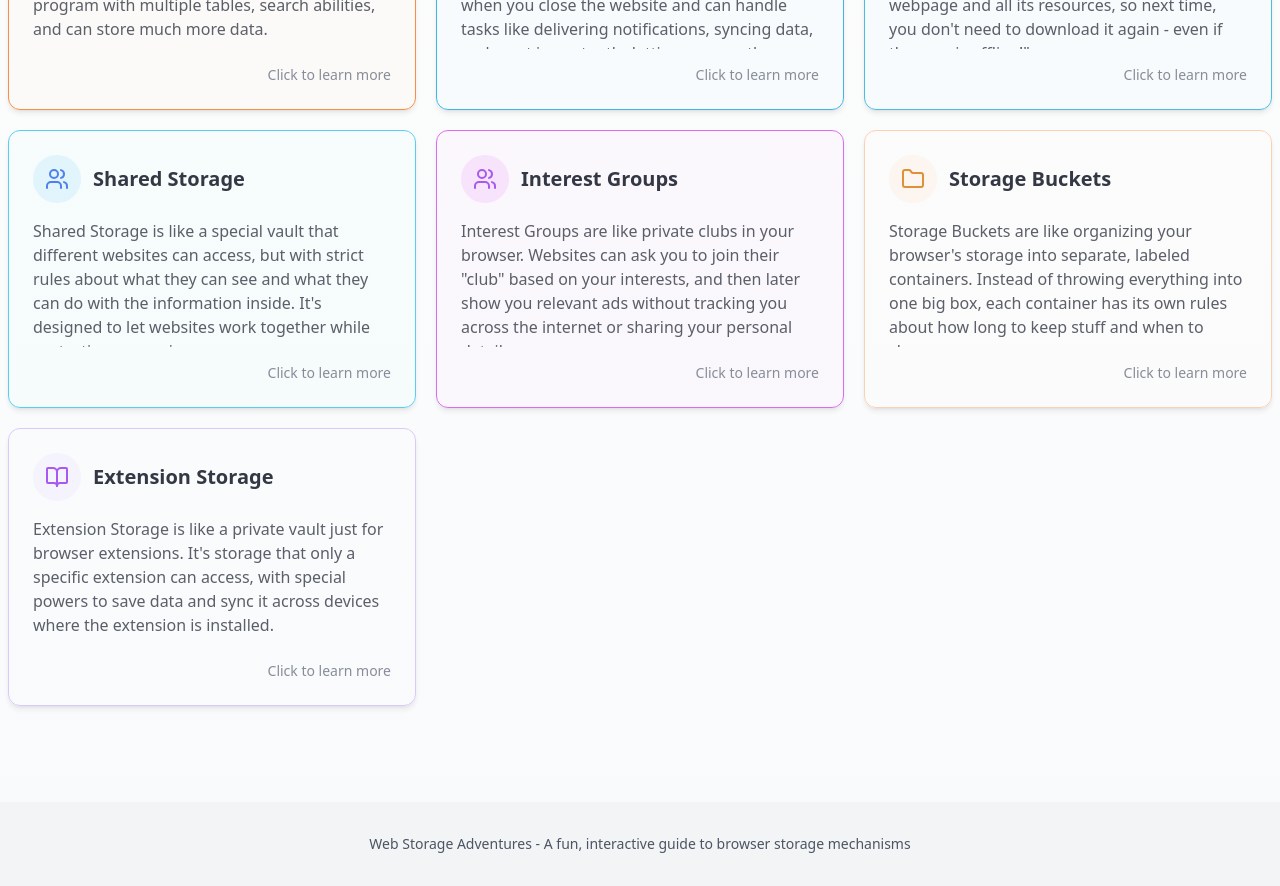
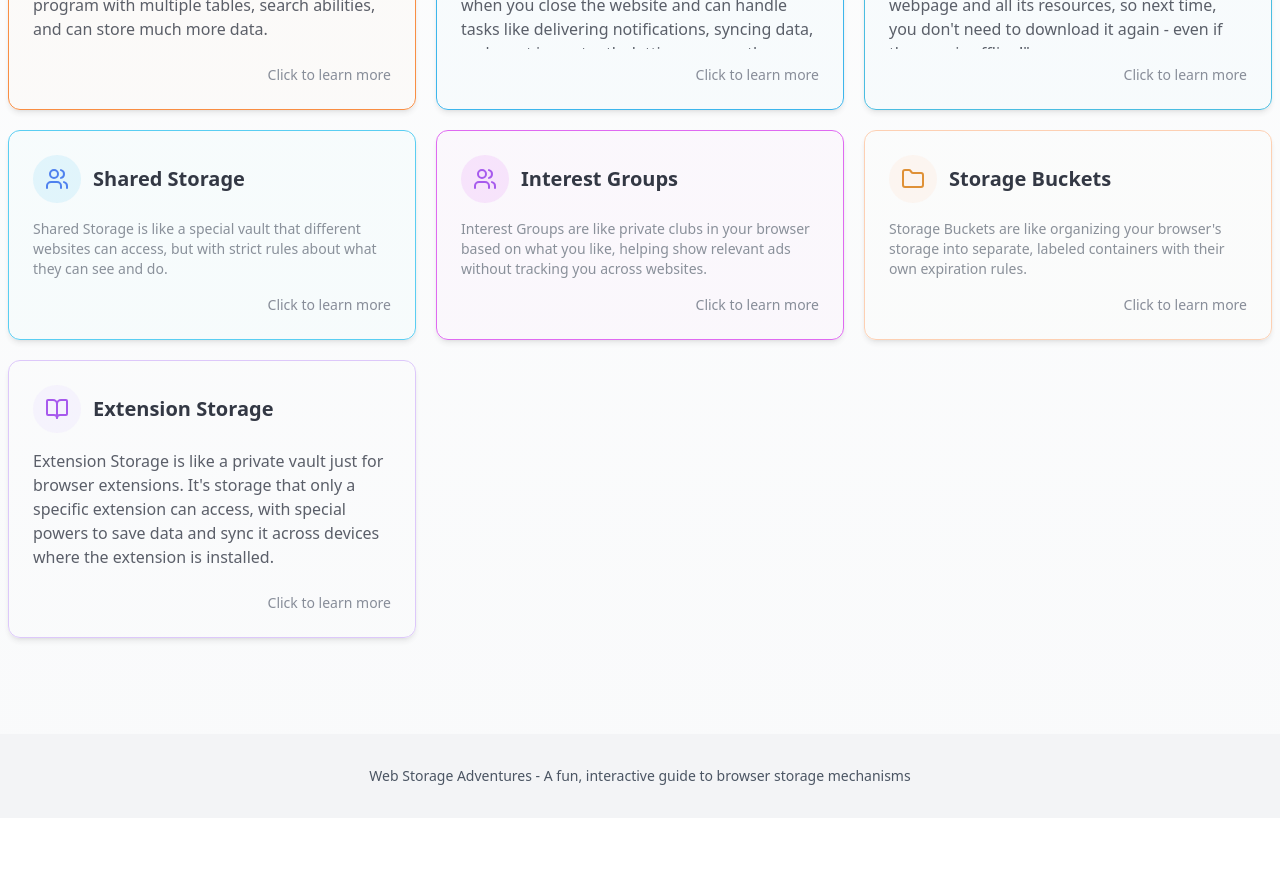
Before and after one commit to Abhisheksinha1506/web-storage-adventures-explained, a React (Vite) app: page / in a window 1280 px wide. Shown: the part 1300-2186 px from the top of the page. After the commit the page ends 2118 px from the top, so only its background shows below. Built offline with nearby package versions, Linux system fonts and the light colour scheme.

Commit message:
Fix: Make all storage cards clickable
- Implemented click functionality for all storage cards to expand/collapse.
- Ensured only one card is expanded at a time.
- Changed the page title.

```diff
--- a/index.html
+++ b/index.html
@@ -1,14 +1,15 @@
+
 <!DOCTYPE html>
 <html lang="en">
   <head>
     <meta charset="UTF-8" />
     <meta name="viewport" content="width=device-width, initial-scale=1.0" />
-    <title>web-storage-adventures-explained</title>
-    <meta name="description" content="Lovable Generated Project" />
+    <title>Web Storage Adventures</title>
+    <meta name="description" content="Interactive guide to browser storage mechanisms" />
     <meta name="author" content="Lovable" />
 
-    <meta property="og:title" content="web-storage-adventures-explained" />
-    <meta property="og:description" content="Lovable Generated Project" />
+    <meta property="og:title" content="Web Storage Adventures" />
+    <meta property="og:description" content="Interactive guide to browser storage mechanisms" />
     <meta property="og:type" content="website" />
     <meta property="og:image" content="https://lovable.dev/opengraph-image-p98pqg.png" />
 
--- a/src/components/StorageCard.tsx
+++ b/src/components/StorageCard.tsx
@@ -27,8 +27,14 @@ const StorageCard = ({
   onCollapse,
   summaryMode = false,
 }: StorageCardProps) => {
-  // When collapsed (summaryMode), show summary only, and a "Click to learn more"
-  // When expanded, show full children and a "Click to collapse"
+  const handleClick = () => {
+    if (expanded) {
+      onCollapse?.();
+    } else {
+      onExpand?.();
+    }
+  };
+
   return (
     <div
       className={cn(
@@ -45,7 +51,7 @@ const StorageCard = ({
         transition: "all 0.4s cubic-bezier(.5,.1,0,1)",
       }}
       tabIndex={0}
-      onClick={() => (expanded ? onCollapse?.() : onExpand?.())}
+      onClick={handleClick}
       aria-expanded={expanded}
       role="button"
     >
--- a/src/components/storage/InterestGroupDemo.tsx
+++ b/src/components/storage/InterestGroupDemo.tsx
@@ -1,40 +1,38 @@
 
-import { useState } from 'react';
 import { Users } from 'lucide-react';
 import StorageCard from '../StorageCard';
-import InteractiveDemo from '../InteractiveDemo';
 import CodeSnippet from '../CodeSnippet';
 
-const InterestGroupDemo = () => {
-  const demoComponent = (
-    <div className="p-4 bg-gradient-to-br from-fuchsia-50 to-purple-50 rounded-lg">
-      <div className="flex flex-col items-center justify-center min-h-[200px] text-center">
-        <div className="text-purple-800 mb-4">
-          <Users className="h-12 w-12 mx-auto mb-2" />
-          <p className="font-medium">Interest Group API</p>
-        </div>
-        <p className="text-sm text-gray-500 max-w-md">
-          Interest Groups (part of the Privacy Sandbox) can't be directly demonstrated in this interface as they require special browser configurations and are primarily used for privacy-preserving ad targeting.
-        </p>
-      </div>
-    </div>
-  );
+const SUMMARY_TEXT = "Interest Groups are like private clubs in your browser based on what you like, helping show relevant ads without tracking you across websites.";
 
+const InterestGroupDemo = ({
+  expanded = false,
+  onExpand,
+  onCollapse,
+  summaryMode = false,
+}: {
+  expanded?: boolean;
+  onExpand?: () => void;
+  onCollapse?: () => void;
+  summaryMode?: boolean;
+}) => {
   return (
     <StorageCard
       title="Interest Groups"
       icon={<Users className="h-6 w-6 text-purple-600" />}
       color="#D946EF"
+      expanded={expanded}
+      onExpand={onExpand}
+      onCollapse={onCollapse}
+      summaryMode={summaryMode}
+      summary={SUMMARY_TEXT}
     >
       <p className="mb-4">
         Interest Groups are like private clubs in your browser. Websites can ask you to join their "club" based on your interests, and then later show you relevant ads without tracking you across the internet or sharing your personal details.
       </p>
 
-      <InteractiveDemo
-        title="How Interest Groups Work"
-        demoComponent={demoComponent}
-        color="#D946EF"
-      >
+      <div className="prose max-w-none mb-4">
+        <h3 className="text-lg font-semibold mb-2">How Interest Groups Work</h3>
         <ul className="list-disc pl-5 space-y-2 mb-4">
           <li>Part of the Privacy Sandbox initiative (replacing third-party cookies)</li>
           <li>Allows browsers to store user interests locally</li>
@@ -46,8 +44,9 @@ const InterestGroupDemo = () => {
         <p className="mb-4">
           Interest Groups represent a major shift in how online advertising works, moving from cross-site tracking to privacy-preserving targeting that keeps user data on their device.
         </p>
+      </div>
 
-        <CodeSnippet code={`// On an advertiser's website, a user shows interest in running shoes
+      <CodeSnippet code={`// On an advertiser's website, a user shows interest in running shoes
 navigator.joinAdInterestGroup({
   owner: 'https://shoes-advertiser.example',
   name: 'running-shoes-fans',
@@ -85,7 +84,6 @@ navigator.runAdAuction(auctionConfig).then(auctionResult => {
     document.body.appendChild(adFrame);
   }
 });`} />
-      </InteractiveDemo>
     </StorageCard>
   );
 };
--- a/src/components/storage/SharedStorageDemo.tsx
+++ b/src/components/storage/SharedStorageDemo.tsx
@@ -1,40 +1,38 @@
 
-import { useState } from 'react';
 import { Users } from 'lucide-react';
 import StorageCard from '../StorageCard';
-import InteractiveDemo from '../InteractiveDemo';
 import CodeSnippet from '../CodeSnippet';
 
-const SharedStorageDemo = () => {
-  const demoComponent = (
-    <div className="p-4 bg-gradient-to-br from-sky-50 to-indigo-50 rounded-lg">
-      <div className="flex flex-col items-center justify-center min-h-[200px] text-center">
-        <div className="text-blue-800 mb-4">
-          <Users className="h-12 w-12 mx-auto mb-2" />
-          <p className="font-medium">Shared Storage API</p>
-        </div>
-        <p className="text-sm text-gray-500 max-w-md">
-          The Shared Storage API can't be directly demonstrated in this interface as it requires special browser permissions and is primarily used for cross-site data sharing in controlled ways.
-        </p>
-      </div>
-    </div>
-  );
+const SUMMARY_TEXT = "Shared Storage is like a special vault that different websites can access, but with strict rules about what they can see and do.";
 
+const SharedStorageDemo = ({
+  expanded = false,
+  onExpand,
+  onCollapse,
+  summaryMode = false,
+}: {
+  expanded?: boolean;
+  onExpand?: () => void;
+  onCollapse?: () => void;
+  summaryMode?: boolean;
+}) => {
   return (
     <StorageCard
       title="Shared Storage"
       icon={<Users className="h-6 w-6 text-blue-600" />}
       color="#33C3F0"
+      expanded={expanded}
+      onExpand={onExpand}
+      onCollapse={onCollapse}
+      summaryMode={summaryMode}
+      summary={SUMMARY_TEXT}
     >
       <p className="mb-4">
         Shared Storage is like a special vault that different websites can access, but with strict rules about what they can see and what they can do with the information inside. It's designed to let websites work together while protecting user privacy.
       </p>
 
-      <InteractiveDemo
-        title="How Shared Storage Works"
-        demoComponent={demoComponent}
-        color="#33C3F0"
-      >
+      <div className="prose max-w-none mb-4">
+        <h3 className="text-lg font-semibold mb-2">How Shared Storage Works</h3>
         <ul className="list-disc pl-5 space-y-2 mb-4">
           <li>Allows limited cross-site data sharing (across different domains)</li>
           <li>Provides privacy-preserving ways to share information</li>
@@ -46,8 +44,9 @@ const SharedStorageDemo = () => {
         <p className="mb-4">
           Unlike other storage mechanisms, Shared Storage has strict limitations on how data can be extracted, focusing on aggregated information rather than individual user data.
         </p>
+      </div>
 
-        <CodeSnippet code={`// Accessing the shared storage
+      <CodeSnippet code={`// Accessing the shared storage
 // This would typically be used by advertisers or analytics services
 if ('sharedStorage' in window) {
   // Writing data to shared storage
@@ -86,7 +85,6 @@ class FrequencyCappingSelectURLOperation {
 }
 
 register('frequency-capping', FrequencyCappingSelectURLOperation);`} />
-      </InteractiveDemo>
     </StorageCard>
   );
 };
--- a/src/components/storage/StorageBucketDemo.tsx
+++ b/src/components/storage/StorageBucketDemo.tsx
@@ -1,40 +1,38 @@
 
-import { useState } from 'react';
 import { Folder } from 'lucide-react';
 import StorageCard from '../StorageCard';
-import InteractiveDemo from '../InteractiveDemo';
 import CodeSnippet from '../CodeSnippet';
 
-const StorageBucketDemo = () => {
-  const demoComponent = (
-    <div className="p-4 bg-gradient-to-br from-amber-50 to-yellow-50 rounded-lg">
-      <div className="flex flex-col items-center justify-center min-h-[200px] text-center">
-        <div className="text-amber-800 mb-4">
-          <Folder className="h-12 w-12 mx-auto mb-2" />
-          <p className="font-medium">Storage Bucket API</p>
-        </div>
-        <p className="text-sm text-gray-500 max-w-md">
-          The Storage Bucket API is a newer proposal that can't be fully demonstrated here, as browser support is limited. It aims to provide more granular control over how data is stored and expired.
-        </p>
-      </div>
-    </div>
-  );
+const SUMMARY_TEXT = "Storage Buckets are like organizing your browser's storage into separate, labeled containers with their own expiration rules.";
 
+const StorageBucketDemo = ({
+  expanded = false,
+  onExpand,
+  onCollapse,
+  summaryMode = false,
+}: {
+  expanded?: boolean;
+  onExpand?: () => void;
+  onCollapse?: () => void;
+  summaryMode?: boolean;
+}) => {
   return (
     <StorageCard
       title="Storage Buckets"
       icon={<Folder className="h-6 w-6 text-amber-600" />}
       color="#FEC6A1"
+      expanded={expanded}
+      onExpand={onExpand}
+      onCollapse={onCollapse}
+      summaryMode={summaryMode}
+      summary={SUMMARY_TEXT}
     >
       <p className="mb-4">
         Storage Buckets are like organizing your browser's storage into separate, labeled containers. Instead of throwing everything into one big box, each container has its own rules about how long to keep stuff and when to clean up.
       </p>
 
-      <InteractiveDemo
-        title="How Storage Buckets Work"
-        demoComponent={demoComponent}
-        color="#FEC6A1"
-      >
+      <div className="prose max-w-none mb-4">
+        <h3 className="text-lg font-semibold mb-2">How Storage Buckets Work</h3>
         <ul className="list-disc pl-5 space-y-2 mb-4">
           <li>Organizes storage into separate "buckets" with different expiration policies</li>
           <li>Provides more granular control over storage quotas</li>
@@ -46,8 +44,9 @@ const StorageBucketDemo = () => {
         <p className="mb-4">
           Storage Buckets are especially useful for large applications with different components that have varying storage needs and lifetimes.
         </p>
+      </div>
 
-        <CodeSnippet code={`// Creating a storage bucket
+      <CodeSnippet code={`// Creating a storage bucket
 // Note: This is a newer API with limited browser support
 if ('storageBuckets' in navigator) {
   // Open or create a bucket
@@ -94,7 +93,6 @@ navigator.storageBuckets.open('session-data', {
     inactivity: 60 * 60 * 1000
   }
 });`} />
-      </InteractiveDemo>
     </StorageCard>
   );
 };
```
